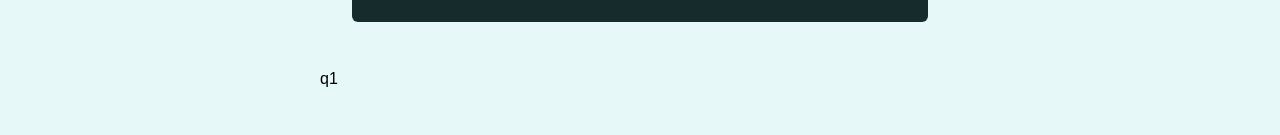
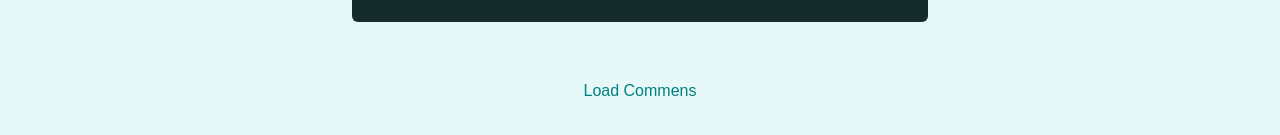
Before and after one commit to Amr-mohsen64/react_routing_qoutes_app, a React (Create React App) app: page /quotes/q1 in a window 1280 px wide. Shown: the part 355-490 px from the top of the page. Built offline with nearby package versions, Linux system fonts and the light colour scheme.

Commit message:
Play around with nestd routes to load comments

```diff
--- a/src/pages/QuoteDetail.js
+++ b/src/pages/QuoteDetail.js
@@ -1,4 +1,5 @@
 import React from 'react'
+import { Link } from 'react-router-dom';
 import { useParams, Route } from 'react-router-dom'
 import Comments from '../components/comments/Comments';
 import HighlightedQuote from '../components/quotes/HighlightedQuote'
@@ -17,7 +18,7 @@
     const quote = DUMMY_QUOTES.find(quote => quote.id === quoteId)
 
     //handle not exisitnig qoute
-    if(!quote){
+    if (!quote) {
         return <p>no qoutes found</p>
     }
 
@@ -25,7 +26,11 @@
     return (
         <>
             <HighlightedQuote text={quote.text} author={quote.author} />
-            <p>{quoteId}</p>
+            <Route path={`/quotes/${quoteId}`} exact>
+                <div className='centered'>
+                    <Link className='btn--flat' to={`/quotes/${quoteId}/comments`}>Load Commens</Link>
+                </div>
+            </Route>
             <Route path={`/quotes/${quoteId}/comments`} >
                 <Comments />
             </Route>
```
Also changed, not shown: 1 other file (tests, documents, lock files or other folders).
